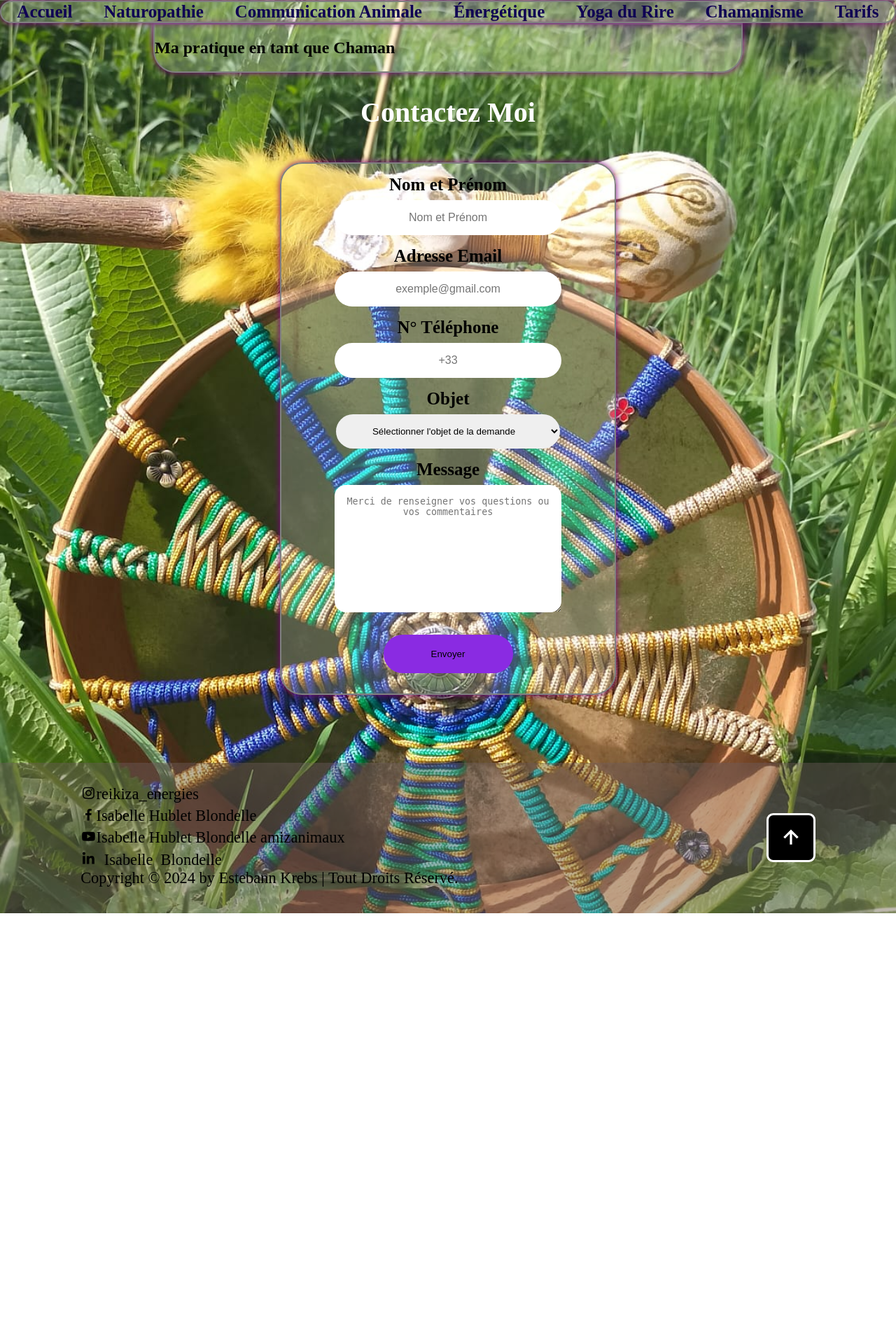
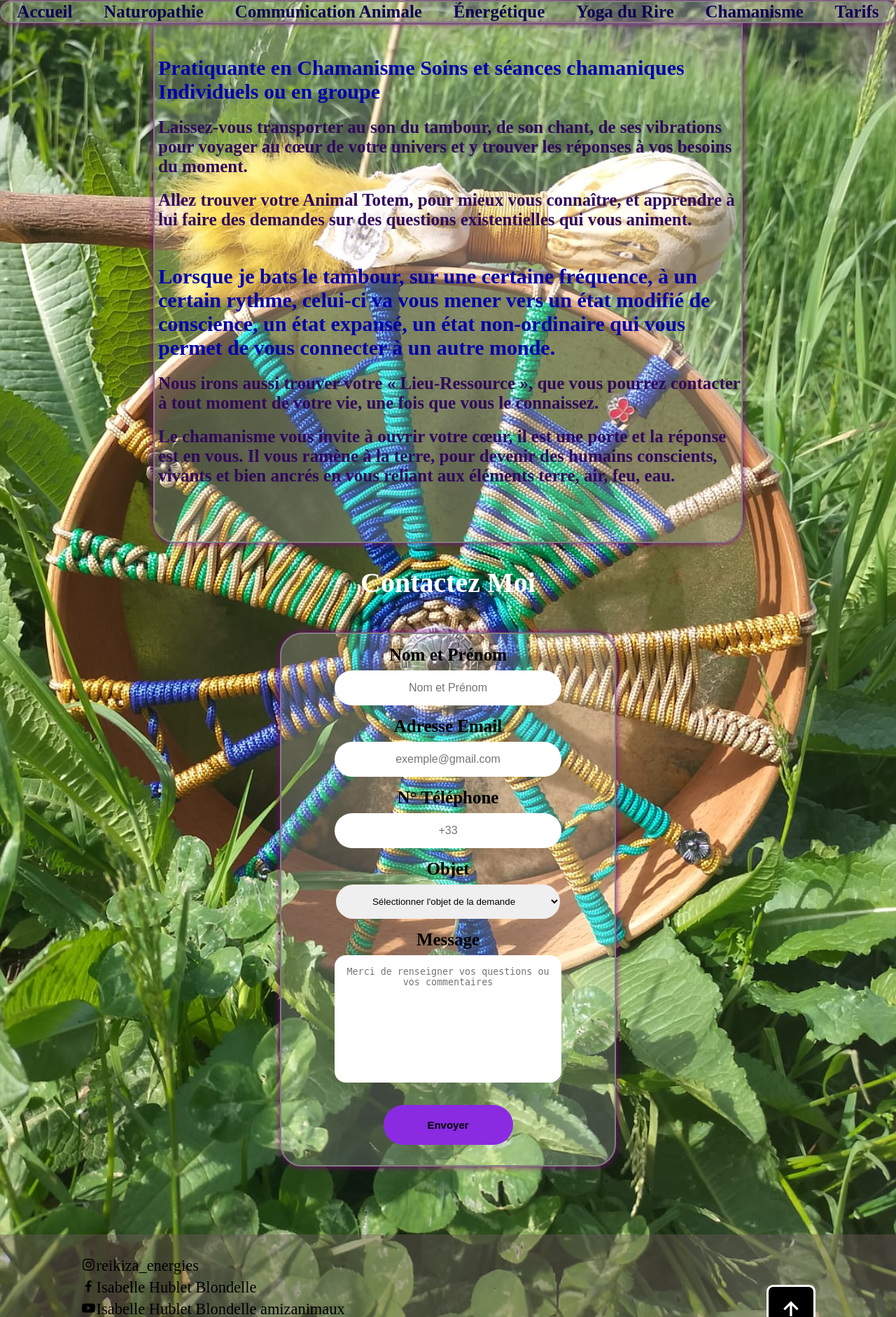
Before and after one commit to Estebann12/Isabelle-Blondelle2, a PHP site: page /pages/chamanisme.html in a window 1280 px wide. Shown: the part 351-2233 px from the top of the page at 70% size. Before the commit the page ends 1656 px from the top, so only its background shows below. Run offline with PHP 8.4, Linux system fonts and the light colour scheme.

Commit message:
chamanisme + reiki+laochi

```diff
--- a/assets/style.css
+++ b/assets/style.css
@@ -60,7 +60,7 @@ padding-left: 10px;
 .naturo a{
     font-size: 25px;
     font-weight: bold;
-    color:rgb(208, 24, 82);
+    color:rgb(2, 84, 2);
     padding-top: 20px;
     padding-left: 5px;
 }
@@ -72,7 +72,7 @@ padding-left: 10px;
 .naturo p{
     font-size: 20px;
     font-weight: bold;
-    color: chocolate;
+    color: rgb(134, 7, 108);
     padding-top: 5px;
     padding-left: 5px;
 }
@@ -82,7 +82,7 @@ padding-left: 10px;
 .naturo h3, .naturo h2 {
     font-size: 30px;
     font-weight: bold;
-    color:rgb(208, 24, 82);
+    color:rgb(89, 6, 32);
     padding-top: 20px;
     padding-left: 5px;
     margin-block-end: 0;
@@ -163,6 +163,10 @@ background-color: orange;
     margin-block-end: 0;
 }
 
+.energie h3:last-child {
+    margin-block-end: 5rem;
+}
+
 .yogadurire {
     display: inline-flex;
     flex-direction: column;
@@ -195,6 +199,40 @@ background-color: orange;
     color: rgb(67, 198, 84);
     padding-top: 10px;
     padding-left: 5px;
+}
+
+.chamanisme {
+    display: inline-flex;
+    flex-direction: column;
+}
+
+.chamanisme p {
+    font-size: 20px;
+    font-weight: bold;
+    color: rgb(89, 67, 198);
+    padding-top: 10px;
+    padding-left: 5px;
+}
+
+.chamanisme a {
+    font-size: 25px;
+    font-weight: bold;
+    color:rgb(48, 7, 92);
+    padding-top: 20px;
+    padding-left: 5px;
+}
+
+.chamanisme h2, .chamanisme h3 {
+    font-size: 30px;
+    font-weight: bold;
+    color:rgb(2, 2, 170);
+    padding-top: 20px;
+    padding-left: 5px;
+    margin-block-end: 0;
+}
+
+.chamanisme a:last-child {
+    margin-bottom: 5rem;
 }
 
 
@@ -407,6 +445,8 @@ a{
     margin: 1rem 3rem 0 3rem;
     padding-block: 20px;
     min-width: 185px;
+    font-weight: bold;
+    font-size: 15px;
 }
 
 .button-contact:hover {
--- a/info.txt
+++ b/info.txt
@@ -3,5 +3,3 @@ formulaire de contacts + numéro siret + adresse email
 rajouter photo avec le text de chaque onglet
 
 mettre retour de communication animale en bas du texte
-
-mettre réseau sociaux en bas de page
--- a/pages/chamanisme.html
+++ b/pages/chamanisme.html
@@ -45,7 +45,22 @@
   </section>
   <section id="texte">
     <div class="chamanisme">
-      <h2>Ma pratique en tant que Chaman</h2>
+      <h2>Pratiquante en Chamanisme
+        Soins et séances chamaniques
+        Individuels ou en groupe</h2>
+
+
+<a>Laissez-vous transporter au son du tambour, de son chant, de ses vibrations pour voyager au cœur de votre univers et y trouver les réponses à vos besoins du moment.</a>
+
+<a>Allez trouver votre Animal Totem, pour mieux vous connaître, et apprendre à lui faire des demandes sur des questions existentielles qui vous animent.</a>
+
+<h3>Lorsque je bats le tambour, sur une certaine fréquence, à un certain rythme, celui-ci va vous mener vers un état modifié de conscience, un état expansé, un état non-ordinaire qui vous permet de vous connecter à un autre monde.</h3>
+<a>Nous irons aussi trouver votre « Lieu-Ressource », que vous pourrez contacter à tout moment de votre vie, une fois que vous le connaissez.</a>
+
+
+<a>Le chamanisme vous invite à ouvrir votre cœur, il est une porte et la réponse est en vous. Il vous ramène à la terre, pour devenir des humains conscients, vivants et bien ancrés en vous reliant aux éléments terre, air, feu, eau.</a>
+
+
     </div>
   </section>
   <section class="section-contact">
```
Also changed, not shown: pages/énergétique.html (+9 -1 lines), assets/document/0 REIKI MAITRISE.jpg (added), assets/document/1 bol tibetain.jpg (added), 5 other files.
